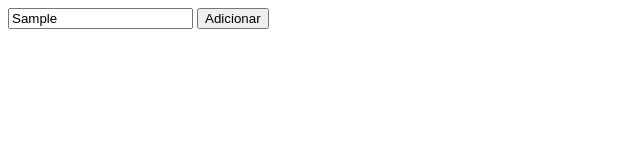
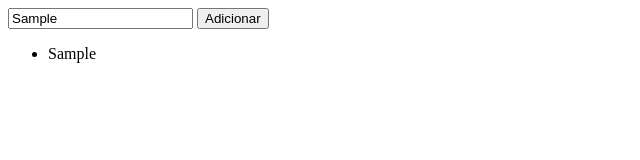
Before and after one commit to modesto-08/js_base, a plain HTML site: page ex6-lista-tarefas/index.html in a window 1280 px wide. Both pictures are taken after typing "Sample" into the empty fields and a click on the button "Adicionar". Shown: the full height of the page, 0-640 px from the left. Drawn offline with Linux system fonts and the light colour scheme.

Commit message:
exercício 6 concluído

```diff
--- a/ex6-lista-tarefas/index.html
+++ b/ex6-lista-tarefas/index.html
@@ -25,30 +25,37 @@
   <!-- Script JavaScript embutido na página -->
   <script>
     // Seleciona os elementos do DOM
-
+    const taskInput = document.querySelector('#taskInput'); // Campo de texto
+    const addButton = document.querySelector('#addButton'); // Botão de adicionar
+    const taskList = document.querySelector('#taskList'); // Lista de tarefas
     // 1ª Digitação (Aqui)
 
     // Adiciona um evento de clique ao botão "Adicionar"
     // addButton.addEventListener('click', () => {
+    addButton.addEventListener('click', () => {
+
       // Obtém o texto da tarefa e remove espaços em branco no início e no fim
-
+      const taskText = taskInput.value.trim()
 
       // Verifica se o texto não está vazio
-
+      if (taskText !== '') {
         // Cria um novo item de lista (<li>)
-
-           // Define o texto da tarefa
+        const li = document.createElement('li');
+        li.textContent = taskText // Define o texto da tarefa
 
         // Adiciona um evento de clique ao item da lista para marcar/desmarcar como concluído
         // li.addEventListener('click', () => {
-            // Alterna a classe 'completed'
-
+        li.addEventListener('click', () => {
+          li.classList.toggle('completed') // Alterna a classe 'completed'
+        });
 
         // Adiciona o item à lista de tarefas
-
+        taskList.appendChild(li)
 
         // Limpa o campo de entrada
-
+        taskInput.volue = '';
+      }
+    });
 
   </script>
 </body>
```
